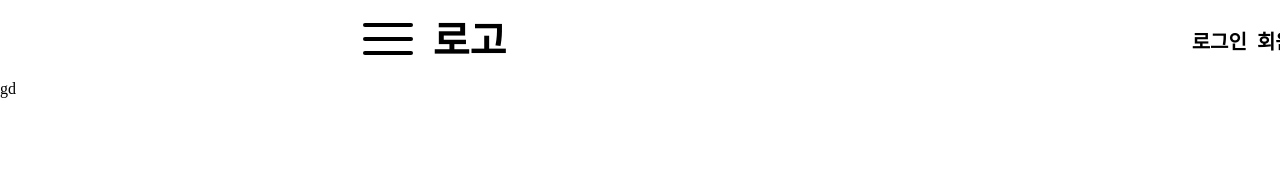
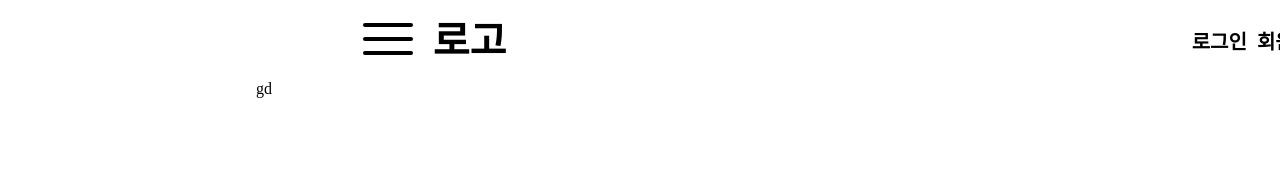
Before and after one commit to kangdokyoung/shoppingMall, a React app: page /login in a window 1280 px wide. Shown: the top 170 px of the page. Built offline with nearby package versions, Linux system fonts and the light colour scheme.

Commit message:
page setting

```diff
--- a/src/component/category/Category.tsx
+++ b/src/component/category/Category.tsx
@@ -2,7 +2,7 @@ import React from "react";
 import styled from "styled-components";
 
 const Scontainer = styled.div`
-  min-width: 1500px;
+  min-width: 1800px;
   max-height: 60px;
   width: 100%;
   height: 6vh;
--- a/src/component/login/Login.tsx
+++ b/src/component/login/Login.tsx
@@ -1,10 +1,25 @@
 import React from "react";
 import styled from "styled-components";
 
-const Scontainer = styled.div``;
+const Scontainer = styled.div`
+  display: flex;
+  justify-content: center;
+  height: 1000px;
+  min-height: 800px;
+`;
+
+const SLoginContainer = styled.div`
+  width: 60%;
+  height: 70%;
+  display: flex;
+`;
 
 function Login() {
-  return <Scontainer>gd</Scontainer>;
+  return (
+    <Scontainer>
+      <SLoginContainer>gd</SLoginContainer>
+    </Scontainer>
+  );
 }
 
 export default Login;
```
